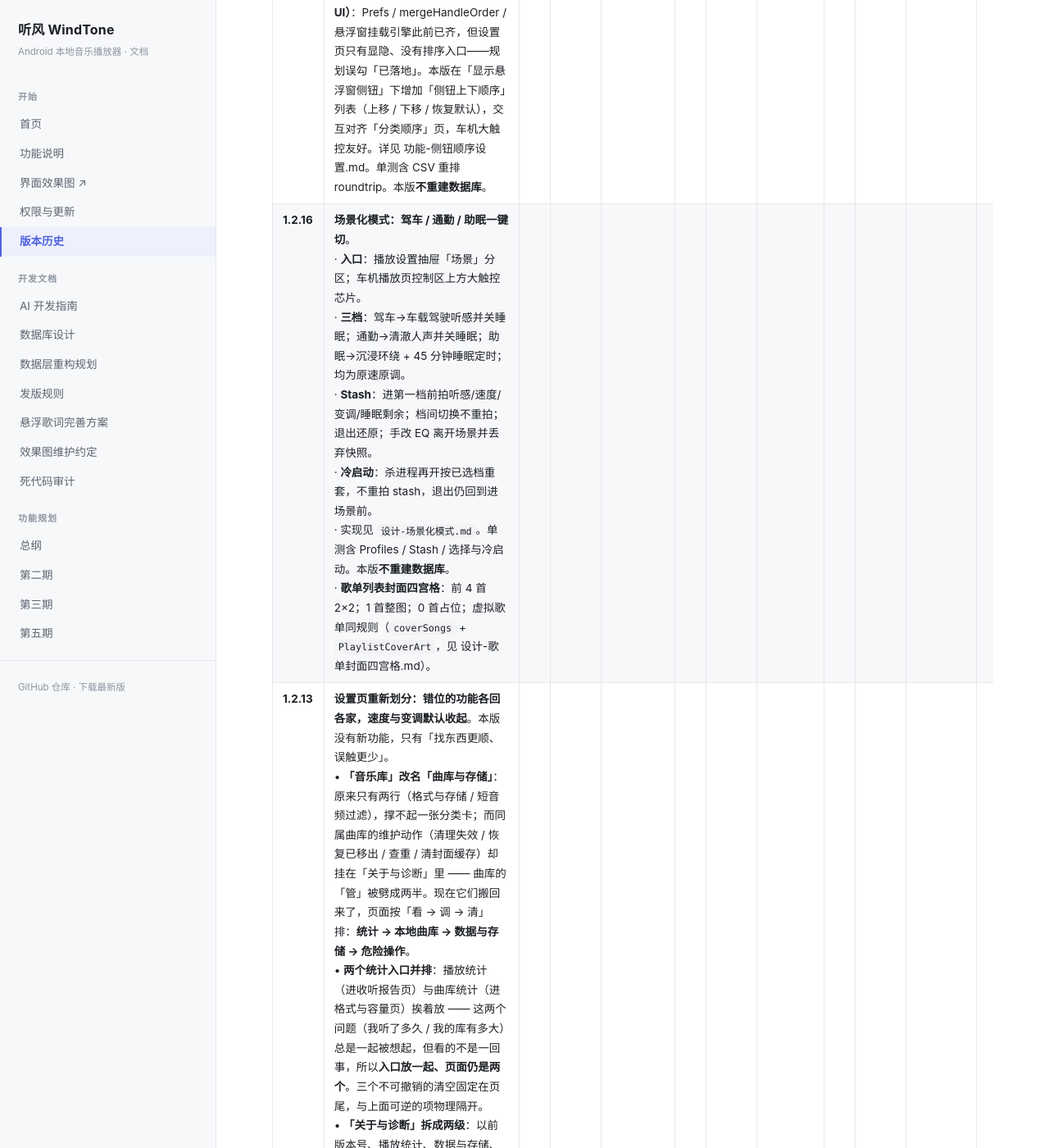
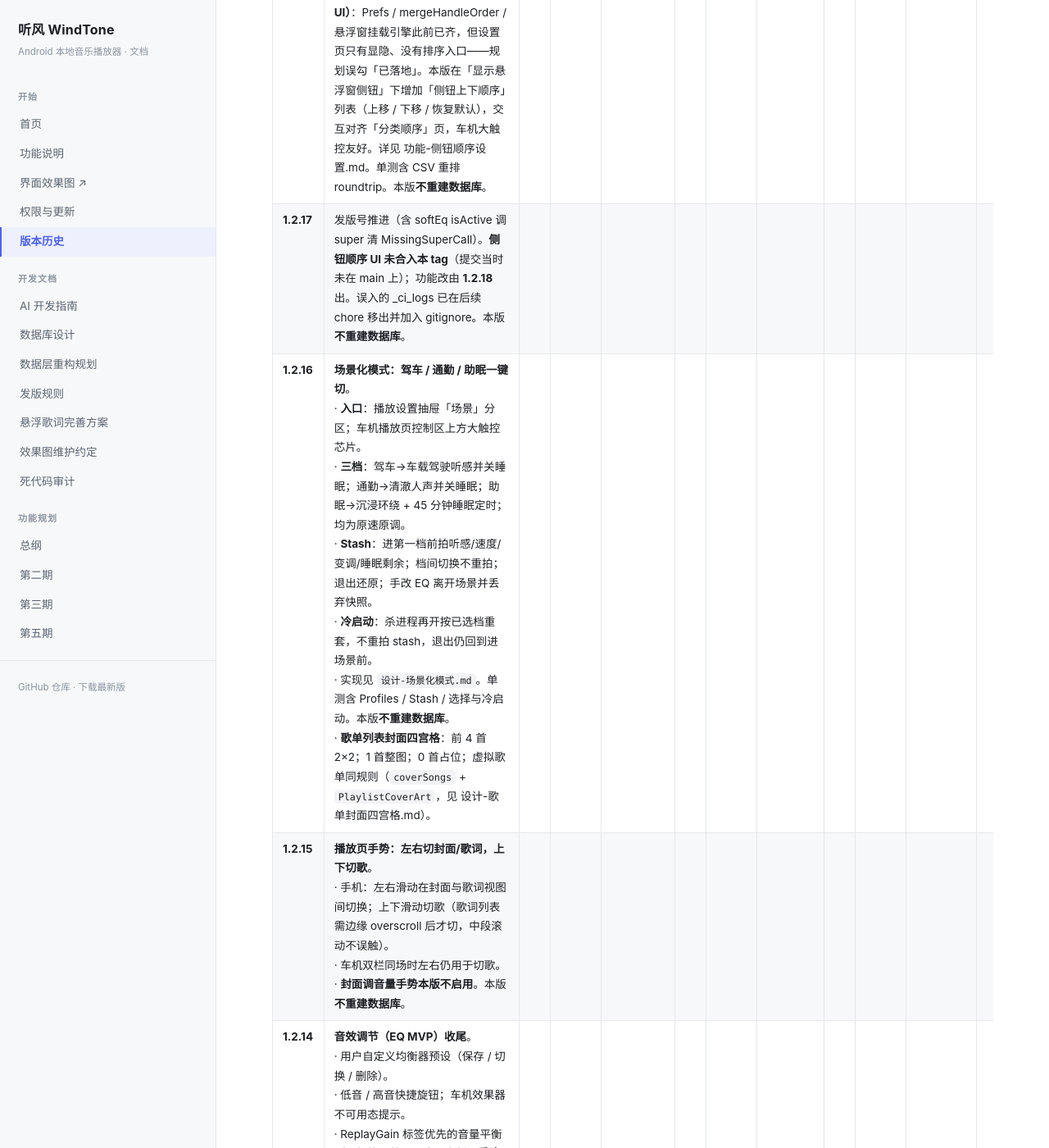
Before and after one commit to LuckyLearning/WindTone, a Jekyll site: the page built from docs/版本历史.md, in a window 1280 px wide and 1400 px high, scrolled down 299 px. Shown: the whole window at 82% size. Built offline with Jekyll 4.4.1, drawn with Linux system fonts in a browser that asks for light colours; some of the changed text lies outside the part shown.

Commit message:
docs(history): 补 1.2.14 / 1.2.15 版本历史行（场景发版文档收尾）

```diff
--- a/docs/版本历史.md
+++ b/docs/版本历史.md
@@ -11,8 +11,11 @@ title: 版本历史
 
 | 版本 | 主要内容 |
 |---|---|
-| **1.2.17** | **悬浮窗侧钮上下顺序设置（补齐 B1 UI）**：Prefs / mergeHandleOrder / 悬浮窗挂载引擎此前已齐，但设置页只有显隐、没有排序入口——规划误勾「已落地」。本版在「显示悬浮窗侧钮」下增加「侧钮上下顺序」列表（上移 / 下移 / 恢复默认），交互对齐「分类顺序」页，车机大触控友好。详见 功能-侧钮顺序设置.md。单测含 CSV 重排 roundtrip。本版**不重建数据库**。 |
+| **1.2.18** | **悬浮窗侧钮上下顺序设置（补齐 B1 UI）**：Prefs / mergeHandleOrder / 悬浮窗挂载引擎此前已齐，但设置页只有显隐、没有排序入口——规划误勾「已落地」。本版在「显示悬浮窗侧钮」下增加「侧钮上下顺序」列表（上移 / 下移 / 恢复默认），交互对齐「分类顺序」页，车机大触控友好。详见 功能-侧钮顺序设置.md。单测含 CSV 重排 roundtrip。本版**不重建数据库**。 |
+| **1.2.17** | 发版号推进（含 softEq isActive 调 super 清 MissingSuperCall）。**侧钮顺序 UI 未合入本 tag**（提交当时未在 main 上）；功能改由 **1.2.18** 出。误入的 _ci_logs 已在后续 chore 移出并加入 gitignore。本版**不重建数据库**。 |
 | **1.2.16** | **场景化模式：驾车 / 通勤 / 助眠一键切**。<br>· **入口**：播放设置抽屉「场景」分区；车机播放页控制区上方大触控芯片。<br>· **三档**：驾车→车载驾驶听感并关睡眠；通勤→清澈人声并关睡眠；助眠→沉浸环绕 + 45 分钟睡眠定时；均为原速原调。<br>· **Stash**：进第一档前拍听感/速度/变调/睡眠剩余；档间切换不重拍；退出还原；手改 EQ 离开场景并丢弃快照。<br>· **冷启动**：杀进程再开按已选档重套，不重拍 stash，退出仍回到进场景前。<br>· 实现见 `设计-场景化模式.md`。单测含 Profiles / Stash / 选择与冷启动。本版**不重建数据库**。<br>· **歌单列表封面四宫格**：前 4 首 2×2；1 首整图；0 首占位；虚拟歌单同规则（`coverSongs` + `PlaylistCoverArt`，见 设计-歌单封面四宫格.md）。 |
+| **1.2.15** | **播放页手势：左右切封面/歌词，上下切歌**。<br>· 手机：左右滑动在封面与歌词视图间切换；上下滑动切歌（歌词列表需边缘 overscroll 后才切，中段滚动不误触）。<br>· 车机双栏同场时左右仍用于切歌。<br>· **封面调音量手势本版不启用**。本版**不重建数据库**。 |
+| **1.2.14** | **音效调节（EQ MVP）收尾**。<br>· 用户自定义均衡器预设（保存 / 切换 / 删除）。<br>· 低音 / 高音快捷旋钮；车机效果器不可用态提示。<br>· ReplayGain 标签优先的音量平衡（无标签回落 RMS）。本版**不重建数据库**。 |
 | **1.2.13** | **设置页重新划分：错位的功能各回各家，速度与变调默认收起**。本版没有新功能，只有「找东西更顺、误触更少」。<br>• **「音乐库」改名「曲库与存储」**：原来只有两行（格式与存储 / 短音频过滤），撑不起一张分类卡；而同属曲库的维护动作（清理失效 / 恢复已移出 / 查重 / 清封面缓存）却挂在「关于与诊断」里 —— 曲库的「管」被劈成两半。现在它们搬回来了，页面按「看 → 调 → 清」排：**统计 → 本地曲库 → 数据与存储 → 危险操作**。<br>• **两个统计入口并排**：播放统计（进收听报告页）与曲库统计（进格式与容量页）挨着放 —— 这两个问题（我听了多久 / 我的库有多大）总是一起被想起，但看的不是一回事，所以**入口放一起、页面仍是两个**。三个不可撤销的清空固定在页尾，与上面可逆的项物理隔开。<br>• **「关于与诊断」拆成两级**：以前版本号、播放统计、数据与存储、调试工具全挤在一页，找「版本」和找「清缓存」要进同一屏。现在本页只留**版本卡 · 检查更新 · 隐私说明**，排障工具独立成二级页「诊断与排障」，入口在最后一行；**调试工具的解锁方式不变**（在版本卡上连点 5 次），未解锁时那一页只给一行说明。<br>• **速度与变调默认收起**：这两个滑块原来常驻在设置页最上方与播放设置弹层里，滚动时手指一蹭就改值，而改完当首听不出区别 —— 属于「声音莫名变了却找不到原因」的那类麻烦。现在标题行只显示当前值摘要（`1.00x · 原调`），点开才出现滑块。设置页与弹层都已统一。<br>• **代码结构**：设置页改成「分区组件 + 页面组合」——每个功能一块独立代码，页面只负责按顺序排列，以后加功能、调顺序都只动一行。<br>• 单测 954 项 0 失败、lint Error=0。不重建数据库，覆盖安装后歌单 / 收藏 / 统计 / 设置全部保留。 |
 | **1.2.12** | **内存优化：封面解码按显示尺寸，缓存预算按堆比例，接上系统内存压力回调**。封面这条链上有三处确定的浪费，全部按「同屏观感不变、占用下降」处理。<br>• **封面不再按 2 倍解码**：以前解码目标是「显示像素 × 2」，等于按 **4 倍面积**解码 —— 播放页封面一张 5.2MB、列表缩略图 163KB。现在解码尺寸 = 显示尺寸（只有超过 512px 的大图留 1.25 倍余量，覆盖悬浮窗 / 分屏 / 投屏放大）。播放页一张降到 2.0MB，列表缩略图降到 41KB。<br>• **封死「超大内嵌封面全尺寸解码」**：以前只靠 `inSampleSize`（只能取 2 的幂）粗降，一旦目标值大于原图就完全不降采样，3000px 的内嵌封面会解出 18MB。现在粗降之后再做一次精确缩放收尾，最坏情况同样落到 2.0MB。<br>• **长列表不再滚过 200 首就重解码**：同样的 32MB 位图预算，以前只放得下约 196 张缩略图，现在约 780 张 —— 这一项同时改善内存和滚动掉帧。<br>• **原始封面字节缓存从固定 16MB 改为堆的 1/16（2~6MB）**：它与位图缓存内容重复，唯一用途是通知栏封面和主题取色，两者都能从磁盘缓存重新解码。<br>• **接上内存压力回调**：以前系统内存紧张时缓存一分不还。现在界面不可见即丢弃位图，内存吃紧连原始字节一起丢，极端时再清拼音查表；磁盘缓存一律保留，回来靠它快速恢复。<br>• **同一首歌只解一次**：列表现项、迷你播放条、播放页会同时请求同一封面，以前并发解 2~3 份，现在合并成一个任务。<br>• **诊断包新增「[内存]」段**：Java 堆占用 / 上限、native 堆、系统可用内存、封面两级缓存占用与命中率。车机上不方便连电脑时，这一段是唯一能量化的入口。<br>• 单测 949 项 0 失败、lint Error=0。不重建数据库。 |
 | **1.2.11** | **修复「播放页左右滑动切歌没反应」，并把封面态、车机统一到同一套手势**。<br>• **为什么会没反应**：上一版的手势检测器写成了两层 `pointerInput`，里层那个只是"又构造了一个 Modifier"、没有任何界面节点承载它 —— 判据一次都没被执行过。编译、单测、lint、打包全部通过，因为那些测的是判据的算式，不是"手势有没有装上"。<br>• **现在怎么判**：位移 ≥ 屏宽 12%，或甩速 ≥ 900 px/s；两者矛盾时以位移为准（甩出去又拉回来 → 不切）。拖动时内容跟手走一小段并带阻力，松手没过阈值就弹回。<br>• **封面态不再另立一套**：以前封面用固定 90px 阈值，还自己吃掉了拖动，所以歌词态能跟手、封面态不能，同一动作两样手感。现在封面只负责**上下滑调音量**，左右滑交给与歌词态同一个手势区。<br>• **车机也开了**：左歌词 / 右唱片划一下就能切，判据与手机一致；左侧那列功能键（收藏 / 队列 / 播放设置）**不跟着横滑**。车机原来的「禁用左右滑动切歌」是担心触摸板误触，现在由"位移不够不切 + 拖动有视觉反馈"来兜。<br>• **补了回归测试**：新增 6 例「真滑一次」的测试（歌词态、封面态、车机唱片区各验横滑与纵滑），这类故障以后不会只能等真机发现。<br>• 单测 935 项 0 失败、lint Error=0。不重建数据库。 |
```
